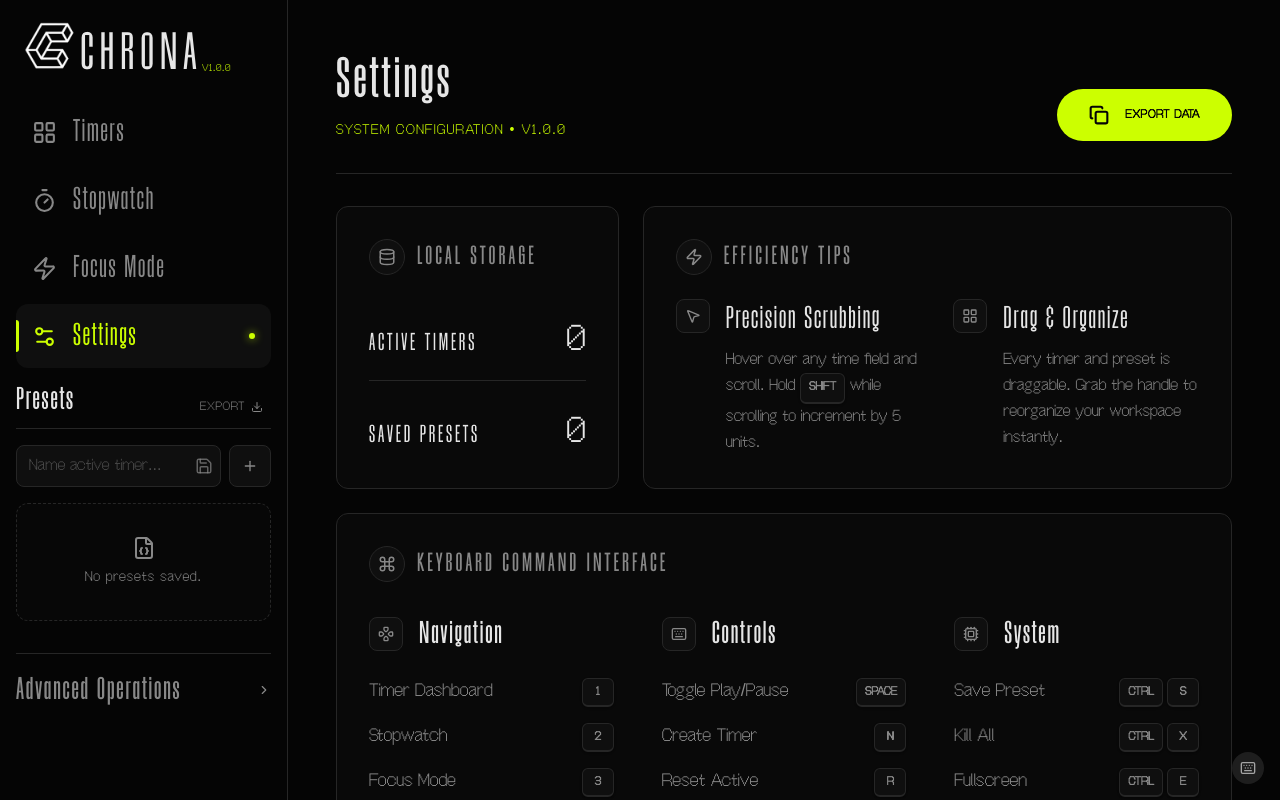
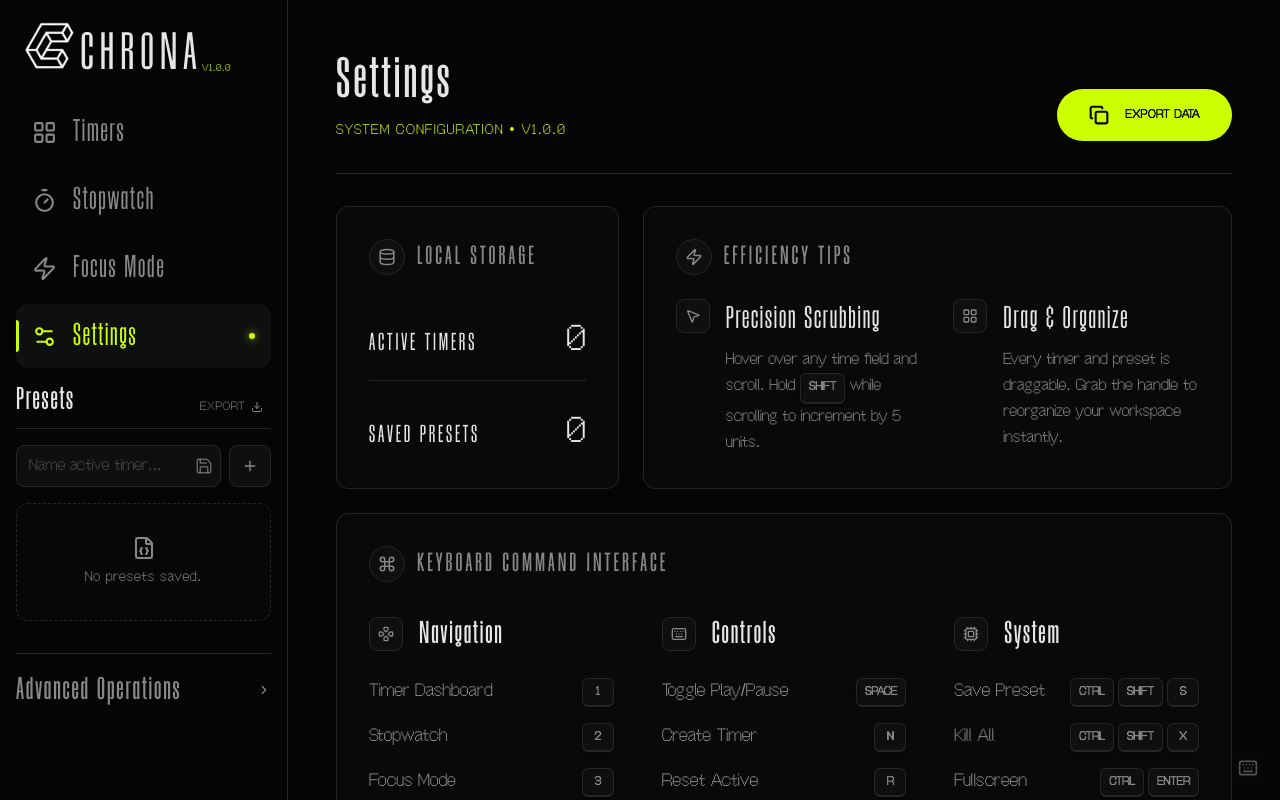
Before and after one commit to WalidHoussaf/chrona, a Next.js app: page / in a window 1280 px wide. Both pictures are taken after a click on the button "Settings". Built offline with nearby package versions, Linux system fonts and the light colour scheme.

Commit message:
Updated Keyboard Shortcuts UI/UX

```diff
--- a/src/components/KeyboardShortcuts/KeyboardShortcuts.tsx
+++ b/src/components/KeyboardShortcuts/KeyboardShortcuts.tsx
@@ -1,6 +1,13 @@
 "use client";
 
 import { useState } from "react";
+import { Keyboard } from "lucide-react";
+
+const Key = ({ children }: { children: React.ReactNode }) => (
+  <span className="inline-flex items-center justify-center min-w-8 px-2 py-1 text-[12px] uppercase font-bold font-offbit text-muted bg-card border border-border border-b-2 rounded-[6px] select-none shadow-sm">
+    {children}
+  </span>
+);
 
 export function KeyboardShortcuts() {
   const [isHovered, setIsHovered] = useState(false);
@@ -13,73 +20,62 @@ export function KeyboardShortcuts() {
         onMouseLeave={() => setIsHovered(false)}
       >
         <button
-          className="flex h-8 w-8 items-center justify-center rounded-full bg-white/10 text-white/60 hover:bg-white/20 hover:text-white/80 transition-colors"
+          className="flex h-8 w-8 items-center justify-center rounded-full bg-card/10 text-muted/60 hover:bg-card/20 hover:text-muted/80 transition-colors cursor-pointer"
           aria-label="Show keyboard shortcuts"
         >
-          <svg xmlns="http://www.w3.org/2000/svg" width="16" height="16" viewBox="0 0 24 24" fill="none" stroke="currentColor" strokeWidth="2" strokeLinecap="round" strokeLinejoin="round" className="lucide lucide-keyboard">
-            <rect width="20" height="16" x="2" y="4" rx="2" ry="2" />
-            <path d="M6 8h.001" />
-            <path d="M10 8h.001" />
-            <path d="M14 8h.001" />
-            <path d="M18 8h.001" />
-            <path d="M8 12h.001" />
-            <path d="M12 12h.001" />
-            <path d="M16 12h.001" />
-            <path d="M7 16h10" />
-          </svg>
+          <Keyboard size={20} />
         </button>
 
         {isHovered && (
-          <div className="absolute right-0 bottom-10 w-120 rounded-lg bg-zinc-900/95 p-4 text-zinc-300 shadow-xl backdrop-blur-sm border border-white/10">
+          <div className="absolute right-0 bottom-10 w-120 rounded-lg bg-card/95 p-4 text-foreground shadow-xl backdrop-blur-sm border border-border">
             {/* Header text */}
-            <h3 className="mb-3 text-2xl text-white">Keyboard Shortcuts</h3>
+            <h3 className="mb-3 font-galgo tracking-widest text-4xl text-foreground">Keyboard Shortcuts</h3>
 
-            {/* Keeps 3 columns for "squatness", but reduced gap to 4 */}
             <div className="grid grid-cols-3 gap-4">
 
               <div>
-                <div className="font-offbit text-xl text-white/90">1 - 4</div>
-                <div className="text-lg text-zinc-400">Switch View</div>
+                <Key>1 - 4</Key>
+                <div className="font-galgo font-extralight tracking-wider text-3xl text-foreground/80">Switch View</div>
               </div>
 
               <div>
-                <div className="font-offbit text-xl text-white/90">Space</div>
-                <div className="text-lg text-zinc-400">Start/Pause</div>
+                <Key>Space</Key>
+                <div className="font-galgo font-extralight tracking-wider text-3xl text-foreground/80">Start/Pause</div>
               </div>
 
               <div>
-                <div className="font-offbit text-xl text-white/90">N</div>
-                <div className="text-lg text-zinc-400">New Timer</div>
+                <Key>N</Key>
+                <div className="font-galgo font-extralight tracking-wider text-3xl text-foreground/80">New Timer</div>
               </div>
 
               <div>
-                <div className="font-offbit text-xl text-white/90">R</div>
-                <div className="text-lg text-zinc-400">Reset</div>
+                <Key>R</Key>
+                <div className="font-galgo font-extralight tracking-wider text-3xl text-foreground/80">Reset</div>
               </div>
 
               <div>
-                <div className="font-offbit text-xl text-white/90">Tab</div>
-                <div className="text-lg text-zinc-400">Switch Timer</div>
+                <Key>Tab</Key>
+                <div className="font-galgo font-extralight tracking-wider text-3xl text-foreground/80">Switch Timer</div>
               </div>
 
               <div>
-                <div className="font-offbit text-xl text-white/90">Ctrl+Shift+S</div>
-                <div className="text-lg text-zinc-400">Save Preset</div>
+                <Key>Ctrl+Shift+S</Key>
+                <div className="font-galgo font-extralight tracking-wider text-3xl text-foreground/80">Save Preset</div>
               </div>
 
               <div>
-                <div className="font-offbit text-xl text-white/90">Ctrl+Shift+X</div>
-                <div className="text-lg text-zinc-400">Kill All</div>
+                <Key>Ctrl+Shift+X</Key>
+                <div className="font-galgo font-extralight tracking-wider text-3xl text-foreground/80">Kill All</div>
               </div>
 
               <div>
-                <div className="font-offbit text-xl text-white/90">Ctrl+Enter</div>
-                <div className="text-lg text-zinc-400">Fullscreen</div>
+                <Key>Ctrl+Enter</Key>
+                <div className="font-galgo font-extralight tracking-wider text-3xl text-foreground/80">Fullscreen</div>
               </div>
 
               <div>
-                <div className="font-offbit text-xl text-white/90">Esc</div>
-                <div className="text-lg text-zinc-400">Exit Focus</div>
+                <Key>Esc</Key>
+                <div className="font-galgo font-extralight tracking-wider text-3xl text-foreground/80">Exit Focus</div>
               </div>
 
             </div>
--- a/src/components/Settings/SettingsPanel.tsx
+++ b/src/components/Settings/SettingsPanel.tsx
@@ -254,15 +254,15 @@ export function SettingsPanel() {
                 <div className="space-y-4">
                   <div className="flex justify-between items-center group">
                     <span className="text-muted font-offbit text-lg group-hover:text-foreground transition-colors">Save Preset</span>
-                    <div className="flex gap-1"><Key>Ctrl</Key> <Key>S</Key></div>
+                    <div className="flex gap-1"><Key>Ctrl</Key> <Key>Shift</Key> <Key>S</Key></div>
                   </div>
                   <div className="flex justify-between items-center group">
                     <span className="text-muted font-offbit text-lg group-hover:text-foreground transition-colors">Kill All</span>
-                    <div className="flex gap-1"><Key>Ctrl</Key> <Key>X</Key></div>
+                    <div className="flex gap-1"><Key>Ctrl</Key> <Key>Shift</Key> <Key>X</Key></div>
                   </div>
                   <div className="flex justify-between items-center group">
                     <span className="text-muted font-offbit text-lg group-hover:text-foreground transition-colors">Fullscreen</span>
-                    <div className="flex gap-1"><Key>Ctrl</Key> <Key>E</Key></div>
+                    <div className="flex gap-1"><Key>Ctrl</Key> <Key>Enter</Key></div>
                   </div>
                   <div className="flex justify-between items-center group">
                     <span className="text-muted font-offbit text-lg group-hover:text-foreground transition-colors">Exit Focus</span>
--- a/src/components/Sidebar/DraggablePreset.tsx
+++ b/src/components/Sidebar/DraggablePreset.tsx
@@ -41,7 +41,6 @@ export function DraggablePreset({ preset }: DraggablePresetProps) {
       )}
     >
       {/* --- Drag Handle --- */}
-      {/* Hidden by default, appears on group hover to reduce visual noise */}
       <div
         {...attributes}
         {...listeners}
@@ -77,7 +76,7 @@ export function DraggablePreset({ preset }: DraggablePresetProps) {
           </div>
         </button>
 
-        {/* --- Action Toolbar (Right Side) --- */}
+        {/* --- Action Toolbar --- */}
         <div className="flex shrink-0 items-center gap-0.5 border-l border-border pl-1 ml-2">
 
           {/* Apply to Active */}
--- a/src/components/Sidebar/Sidebar.tsx
+++ b/src/components/Sidebar/Sidebar.tsx
@@ -102,7 +102,7 @@ function NavButton({
         "group relative flex items-center gap-4 rounded-xl px-4 py-3 text-left transition-all duration-300 cursor-pointer",
         active
           ? "bg-card text-accent"
-          : "text-muted hover:bg-card/50 hover:text-foreground hover:pl-5" // Subtle slide effect on hover
+          : "text-muted hover:bg-card/50 hover:text-foreground hover:pl-5"
       )}
     >
       {/* Active Indicator Line */}
```
